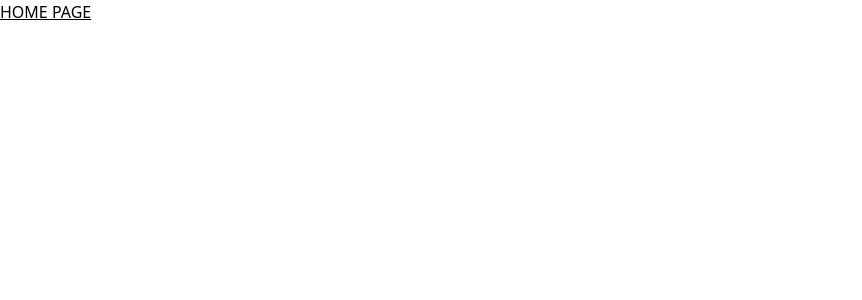
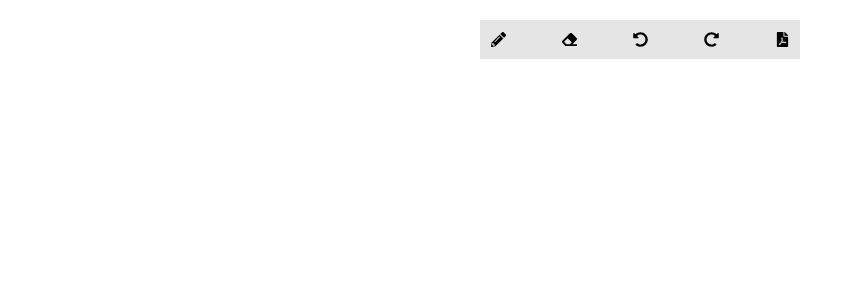
Before and after one commit to shubhamrawat0269/kali-draw, a Next.js app: page / in a window 1280 px wide. Shown: the top 300 px of the page, without its empty margins (0-862 px from the left). Built offline with nearby package versions, Linux system fonts and the light colour scheme.

Commit message:
Toolbox UI created

```diff
--- /dev/null
+++ b/src/components/board/Board.jsx
@@ -0,0 +1,7 @@
+import React from "react";
+
+const Board = () => {
+  return <div>Board</div>;
+};
+
+export default Board;
--- /dev/null
+++ b/src/components/index.js
@@ -0,0 +1,5 @@
+import Board from "./board/Board";
+import MenuBar from "./menuBar/MenuBar";
+import Toolbox from "./toolbox/Toolbox";
+
+export { Board, MenuBar, Toolbox };
--- /dev/null
+++ b/src/components/menuBar/MenuBar.jsx
@@ -0,0 +1,7 @@
+import React from "react";
+
+const MenuBar = () => {
+  return <div>MenuBar</div>;
+};
+
+export default MenuBar;
--- /dev/null
+++ b/src/components/toolbox/Toolbox.jsx
@@ -0,0 +1,34 @@
+import React from "react";
+import {
+  FaPencilAlt,
+  FaEraser,
+  FaUndoAlt,
+  FaRedoAlt,
+  FaFilePdf,
+} from "react-icons/fa";
+
+const Toolbox = () => {
+  return (
+    <div className="">
+      <div className="flex justify-center items-center gap-[2.5rem] absolute left-1/2 top-5 px-5 py-1 bg-neutral-200 w-1/4 trans-x-50">
+        <div className="cursor-pointer hover:bg-neutral-300 transition-all p-2">
+          <FaPencilAlt size={15} />
+        </div>
+        <div className="cursor-pointer hover:bg-neutral-300 transition-all p-2">
+          <FaEraser size={15} />
+        </div>
+        <div className="cursor-pointer hover:bg-neutral-300 transition-all p-2">
+          <FaUndoAlt size={15} />
+        </div>
+        <div className="cursor-pointer hover:bg-neutral-300 transition-all p-2">
+          <FaRedoAlt size={15} />
+        </div>
+        <div className="cursor-pointer hover:bg-neutral-300 transition-all p-2">
+          <FaFilePdf size={15} />
+        </div>
+      </div>
+    </div>
+  );
+};
+
+export default Toolbox;
--- a/src/pages/index.js
+++ b/src/pages/index.js
@@ -1,3 +1,9 @@
+import { Toolbox } from "../components/index";
+
 export default function Home() {
-  return <div className="underline">HOME PAGE</div>;
+  return (
+    <div className="">
+      <Toolbox />
+    </div>
+  );
 }
--- a/src/styles/globals.css
+++ b/src/styles/globals.css
@@ -1,3 +1,7 @@
 @tailwind base;
 @tailwind components;
 @tailwind utilities;
+
+.trans-x-50 {
+    transform: translateX(-50%);
+}
```
